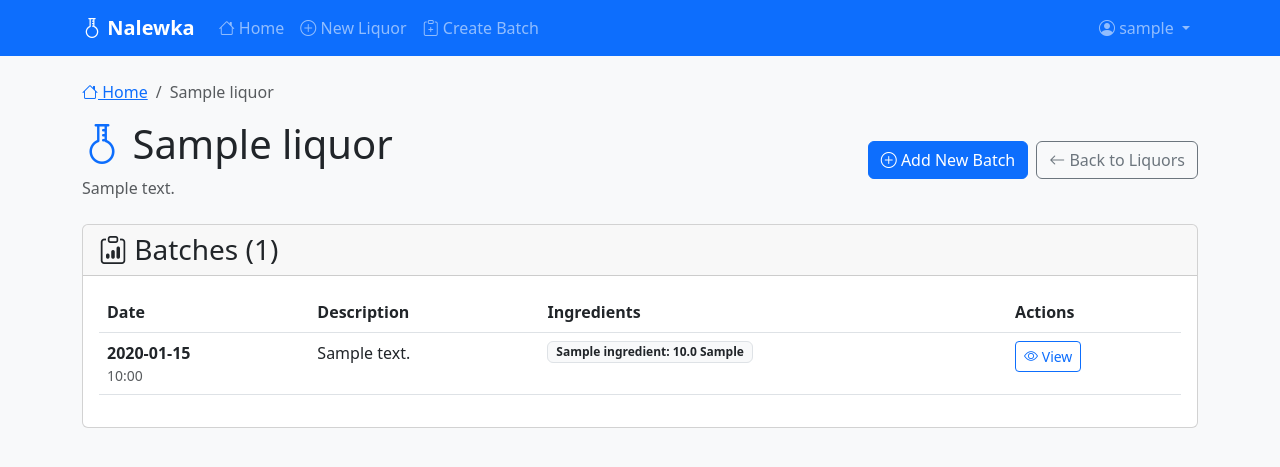
After one commit to HavilandTuff/nalewka, a Flask app: page /liquor/1/batches in a window 1280 px wide. The commit adds this page. Shown: the top 467 px of the page. Run offline with Flask 3, Linux system fonts and the light colour scheme; a user stored in the database is signed in; tables that the repository leaves empty hold one stand-in row (values such as "Sample post").

Commit message:
Fixed batch form

```diff
--- a/app/routes.py
+++ b/app/routes.py
@@ -136,6 +136,14 @@ def batch_formula():
     # Filter liquors to only show user's liquors
     form.liquor.choices = [(liquor.id, liquor.name) for liquor in Liquor.query.filter_by(user_id=current_user.id).all()]
 
+    # Handle pre-selected liquor from URL parameter
+    liquor_id = request.args.get('liquor', type=int)
+    if liquor_id and request.method == 'GET':
+        # Verify the liquor belongs to the current user
+        liquor = Liquor.query.filter_by(id=liquor_id, user_id=current_user.id).first()
+        if liquor:
+            form.liquor.data = liquor_id
+
     if form.validate_on_submit():
         try:
             new_batch = Batch(
@@ -145,32 +153,62 @@ def batch_formula():
             db.session.add(new_batch)
             db.session.flush()  # Get the ID without committing
 
-            # Loop through each ingredient entry in the form
+            # Process ingredients from form data
             ingredients_added = False
-            for ingredient_form in form.ingredients:
-                # Only add if ingredient is selected and quantity is provided
-                if ingredient_form.ingredient.data and ingredient_form.quantity.data:
-                    batch_formula = BatchFormula(
-                        batch_id=new_batch.id,
-                        ingredient_id=ingredient_form.ingredient.data,
-                        quantity=ingredient_form.quantity.data,
-                        unit=ingredient_form.unit.data
-                    )
-                    db.session.add(batch_formula)
-                    ingredients_added = True
+
+            # Get ingredient data from request form
+            ingredient_ids = request.form.getlist('ingredient_id')
+            quantities = request.form.getlist('quantity')
+            units = request.form.getlist('unit')
+
+            for i in range(len(ingredient_ids)):
+                if ingredient_ids[i] and quantities[i] and units[i]:
+                    try:
+                        batch_formula = BatchFormula(
+                            batch_id=new_batch.id,
+                            ingredient_id=int(ingredient_ids[i]),
+                            quantity=float(quantities[i]),
+                            unit=units[i]
+                        )
+                        db.session.add(batch_formula)
+                        ingredients_added = True
+                    except (ValueError, TypeError):
+                        continue
 
             if not ingredients_added:
                 db.session.rollback()
                 flash('At least one ingredient must be added to the batch.', 'error')
-                return render_template('batch_formula.html', form=form)
+                ingredients = Ingredient.query.all()
+                return render_template('batch_formula.html', form=form, ingredients=ingredients)
 
             db.session.commit()
             flash('Batch formula added successfully!', 'success')
-            return redirect(url_for('batch_formula'))
+            # Redirect to the liquor's batches page instead of back to the form
+            return redirect(url_for('liquor_batches', liquor_id=form.liquor.data))
 
         except Exception as e:
             db.session.rollback()
             flash(f'Error creating batch: {str(e)}', 'error')
-            return render_template('batch_formula.html', form=form)
+            ingredients = Ingredient.query.all()
+            return render_template('batch_formula.html', form=form, ingredients=ingredients)
+    else:
+        # Debug: Print form errors if validation fails
+        if form.errors:
+            print("Form errors:", form.errors)
+            for field_name, errors in form.errors.items():
+                for error in errors:
+                    flash(f'Error in {field_name}: {error}', 'error')
 
-    return render_template('batch_formula.html', form=form)
+    # Get all ingredients for the template
+    ingredients = Ingredient.query.all()
+    return render_template('batch_formula.html', form=form, ingredients=ingredients)
+
+
+@app.route('/liquor/<int:liquor_id>/batches')
+@login_required
+def liquor_batches(liquor_id):
+    """Display all batches for a specific liquor."""
+    liquor = Liquor.query.filter_by(id=liquor_id, user_id=current_user.id).first_or_404()
+    batches = Batch.query.filter_by(liquor_id=liquor_id).order_by(Batch.date.desc()).all()
+
+    return render_template('liquor_batches.html', liquor=liquor, batches=batches)
--- a/app/templates/base.html
+++ b/app/templates/base.html
@@ -19,10 +19,17 @@
             margin-bottom: 1rem;
         }
         .liquor-card {
-            transition: transform 0.2s;
+            transition: transform 0.2s, box-shadow 0.2s;
         }
         .liquor-card:hover {
             transform: translateY(-2px);
+            box-shadow: 0 0.5rem 1rem rgba(0, 0, 0, 0.15) !important;
+        }
+        .liquor-card.clickable {
+            cursor: pointer;
+        }
+        .liquor-card.clickable:hover {
+            background-color: #f8f9fa;
         }
         .form-container {
             background-color: white;
--- /dev/null
+++ b/app/templates/liquor_batches.html
@@ -0,0 +1,156 @@
+{% extends "base.html" %}
+{% block content %}
+<!-- Breadcrumb Navigation -->
+<nav aria-label="breadcrumb" class="mb-3">
+    <ol class="breadcrumb">
+        <li class="breadcrumb-item"><a href="{{ url_for('index') }}"><i class="bi bi-house"></i> Home</a></li>
+        <li class="breadcrumb-item active" aria-current="page">{{ liquor.name }}</li>
+    </ol>
+</nav>
+
+<div class="row">
+    <div class="col-12">
+        <div class="d-flex justify-content-between align-items-center mb-4">
+            <div>
+                <h1><i class="bi bi-flask-florence text-primary"></i> {{ liquor.name }}</h1>
+                <p class="text-muted mb-0">{{ liquor.description or 'No description available' }}</p>
+            </div>
+            <div class="d-flex gap-2">
+                <a href="{{ url_for('batch_formula') }}?liquor={{ liquor.id }}" class="btn btn-primary">
+                    <i class="bi bi-plus-circle"></i> Add New Batch
+                </a>
+                <a href="{{ url_for('index') }}" class="btn btn-outline-secondary">
+                    <i class="bi bi-arrow-left"></i> Back to Liquors
+                </a>
+            </div>
+        </div>
+    </div>
+</div>
+
+<div class="row">
+    <div class="col-12">
+        <div class="card">
+            <div class="card-header">
+                <h3 class="mb-0"><i class="bi bi-clipboard-data"></i> Batches ({{ batches|length }})</h3>
+            </div>
+            <div class="card-body">
+                {% if batches %}
+                    <div class="table-responsive">
+                        <table class="table table-hover">
+                            <thead>
+                                <tr>
+                                    <th>Date</th>
+                                    <th>Description</th>
+                                    <th>Ingredients</th>
+                                    <th>Actions</th>
+                                </tr>
+                            </thead>
+                            <tbody>
+                                {% for batch in batches %}
+                                    <tr>
+                                        <td>
+                                            <div class="d-flex flex-column">
+                                                <strong>{{ batch.date.strftime('%Y-%m-%d') }}</strong>
+                                                <small class="text-muted">{{ batch.date.strftime('%H:%M') }}</small>
+                                            </div>
+                                        </td>
+                                        <td>
+                                            <div class="fw-medium">{{ batch.description }}</div>
+                                        </td>
+                                        <td>
+                                            {% if batch.formulas %}
+                                                <div class="d-flex flex-wrap gap-1">
+                                                    {% for formula in batch.formulas %}
+                                                        <span class="badge bg-light text-dark border">
+                                                            {{ formula.ingredient.name }}: {{ formula.quantity }} {{ formula.unit }}
+                                                        </span>
+                                                    {% endfor %}
+                                                </div>
+                                            {% else %}
+                                                <span class="text-muted">No ingredients</span>
+                                            {% endif %}
+                                        </td>
+                                        <td>
+                                            <div class="btn-group btn-group-sm" role="group">
+                                                <button type="button" class="btn btn-outline-primary"
+                                                        data-bs-toggle="modal"
+                                                        data-bs-target="#batchModal{{ batch.id }}">
+                                                    <i class="bi bi-eye"></i> View
+                                                </button>
+                                            </div>
+                                        </td>
+                                    </tr>
+                                {% endfor %}
+                            </tbody>
+                        </table>
+                    </div>
+                {% else %}
+                    <div class="text-center py-5">
+                        <i class="bi bi-clipboard-x display-1 text-muted mb-3"></i>
+                        <h4>No Batches Yet</h4>
+                        <p class="text-muted mb-4">You haven't created any batches for this liquor yet.</p>
+                        <a href="{{ url_for('batch_formula') }}?liquor={{ liquor.id }}" class="btn btn-primary btn-lg">
+                            <i class="bi bi-plus-circle"></i> Create First Batch
+                        </a>
+                    </div>
+                {% endif %}
+            </div>
+        </div>
+    </div>
+</div>
+
+<!-- Batch Detail Modals -->
+{% for batch in batches %}
+    <div class="modal fade" id="batchModal{{ batch.id }}" tabindex="-1" aria-labelledby="batchModalLabel{{ batch.id }}" aria-hidden="true">
+        <div class="modal-dialog modal-lg">
+            <div class="modal-content">
+                <div class="modal-header">
+                    <h5 class="modal-title" id="batchModalLabel{{ batch.id }}">
+                        <i class="bi bi-clipboard-data"></i> Batch Details
+                    </h5>
+                    <button type="button" class="btn-close" data-bs-dismiss="modal" aria-label="Close"></button>
+                </div>
+                <div class="modal-body">
+                    <div class="row">
+                        <div class="col-md-6">
+                            <h6>Batch Information</h6>
+                            <p><strong>Date:</strong> {{ batch.date.strftime('%Y-%m-%d %H:%M') }}</p>
+                            <p><strong>Description:</strong> {{ batch.description }}</p>
+                        </div>
+                        <div class="col-md-6">
+                            <h6>Ingredients</h6>
+                            {% if batch.formulas %}
+                                <div class="table-responsive">
+                                    <table class="table table-sm">
+                                        <thead>
+                                            <tr>
+                                                <th>Ingredient</th>
+                                                <th>Quantity</th>
+                                                <th>Unit</th>
+                                            </tr>
+                                        </thead>
+                                        <tbody>
+                                            {% for formula in batch.formulas %}
+                                                <tr>
+                                                    <td>{{ formula.ingredient.name }}</td>
+                                                    <td>{{ formula.quantity }}</td>
+                                                    <td>{{ formula.unit }}</td>
+                                                </tr>
+                                            {% endfor %}
+                                        </tbody>
+                                    </table>
+                                </div>
+                            {% else %}
+                                <p class="text-muted">No ingredients recorded</p>
+                            {% endif %}
+                        </div>
+                    </div>
+                </div>
+                <div class="modal-footer">
+                    <button type="button" class="btn btn-secondary" data-bs-dismiss="modal">Close</button>
+                </div>
+            </div>
+        </div>
+    </div>
+{% endfor %}
+{% endblock %}
```
Also changed, not shown: app/forms.py (+1 -12 lines), app/templates/batch_formula.html (+112 -25 lines), app/templates/index.html (+5 -2 lines), app.db.
